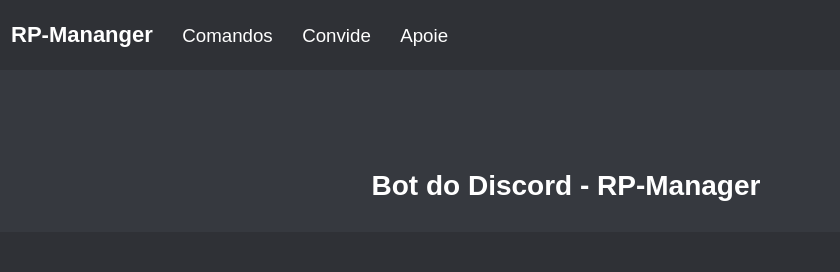
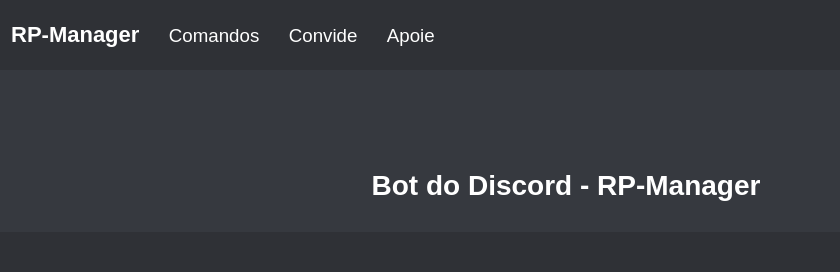
Before and after one commit to FredericoAndrade1000/rp-manager-web, a plain HTML site: page inicio/index.html in a window 1280 px wide. Shown: the top 272 px of the page, 74-914 px from the left. Drawn offline with Linux system fonts and the light colour scheme.

Commit message:
Update index.html

```diff
--- a/inicio/index.html
+++ b/inicio/index.html
@@ -12,7 +12,7 @@
 <body>
     <header><nav><a href="../inicio/index.html">
         <img src="img/Logo-Site-Rp-Manager.png" class="logo" alt="RP-Mananger">
-        <h2>RP-Mananger</h2>
+        <h2>RP-Manager</h2>
     </a>
     <a href="../comandos/index.html">
         <h3>Comandos</h3>
```
